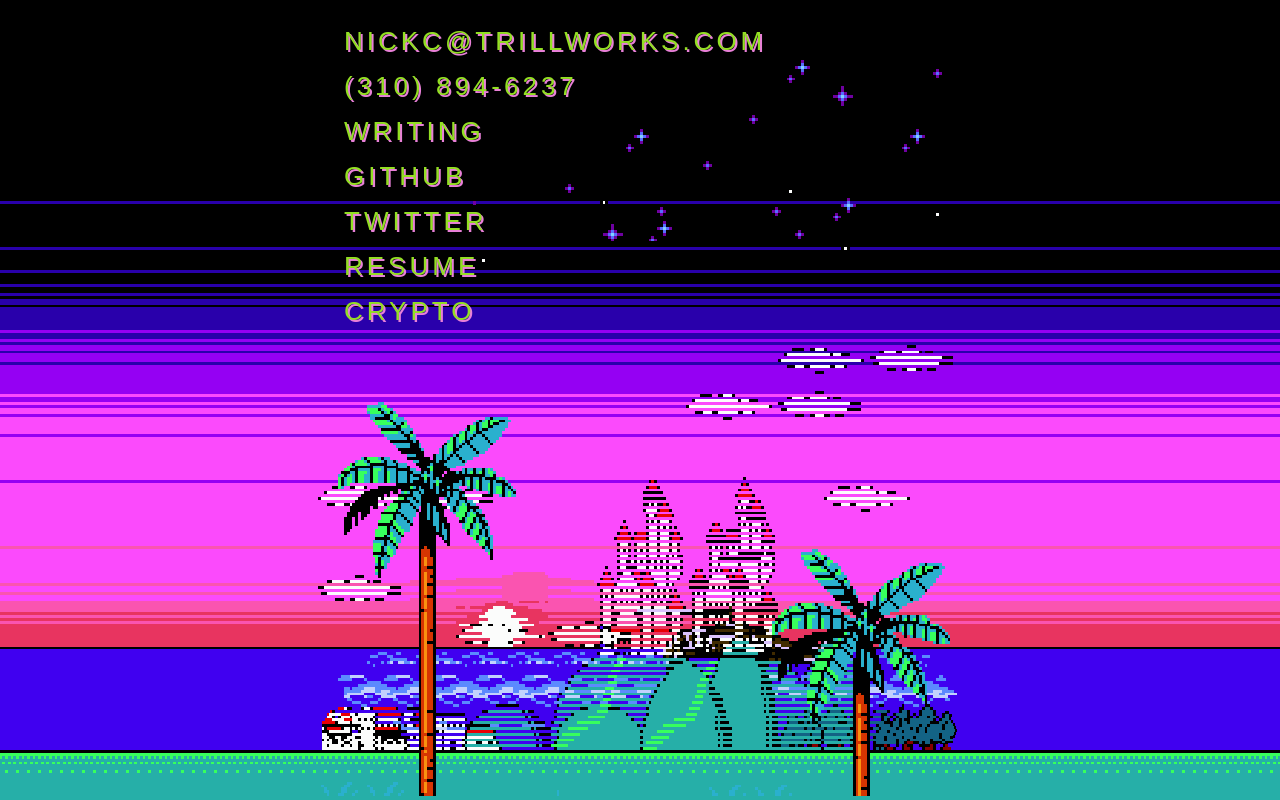
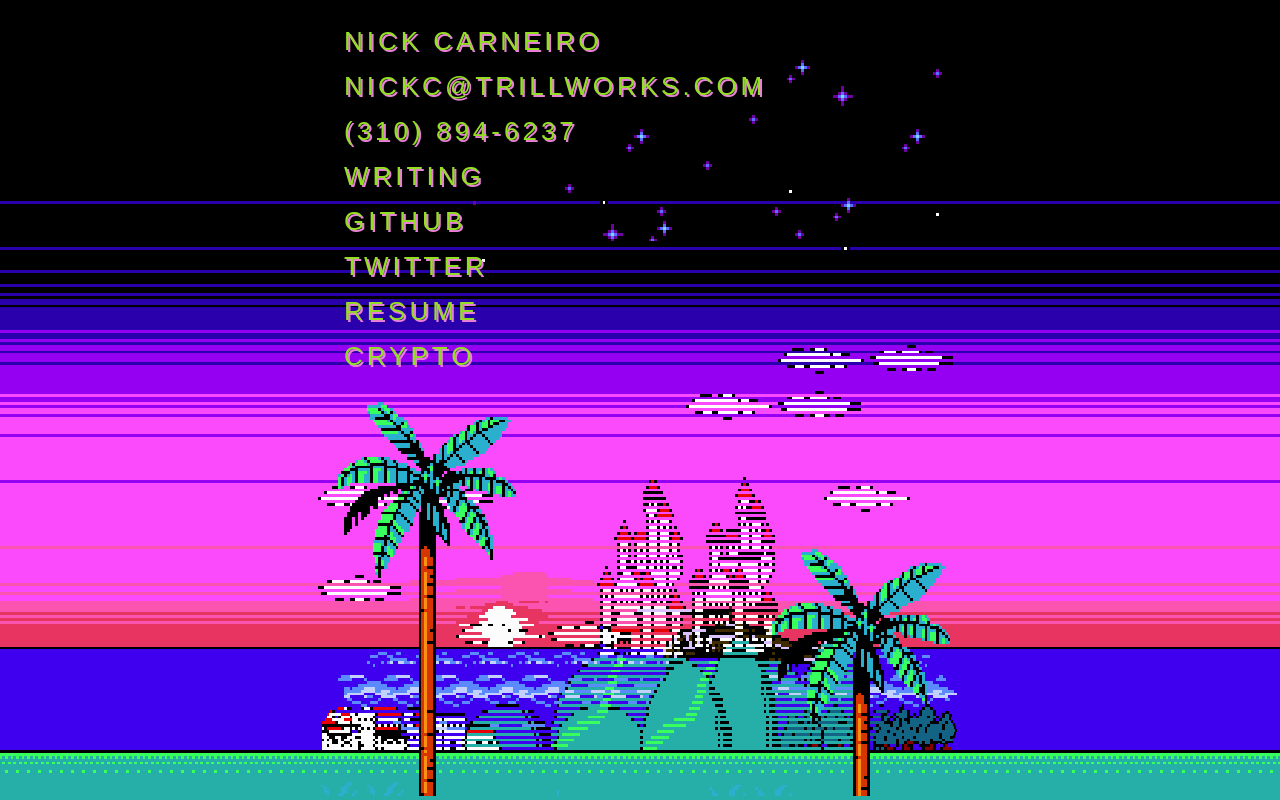
Before and after one commit to VinayGValsaraj/homepage, a plain HTML site: page index.html in a window 1280 px wide. Drawn offline with Linux system fonts and the light colour scheme; a web font is replaced by a local one.

Commit message:
added my name for seo

```diff
--- a/index.html
+++ b/index.html
@@ -18,6 +18,7 @@
 <div id="tonight" class="container">
     <div class="text-container">
         <ul id="contact-info">
+            <li>Nick Carneiro</li>
             <li><a href="mailto:NickC@trillworks.com">NickC@trillworks.com</a></li>
             <li>(310) 894-6237</li>
             <li><a href="/nick">writing</a></li>
```
